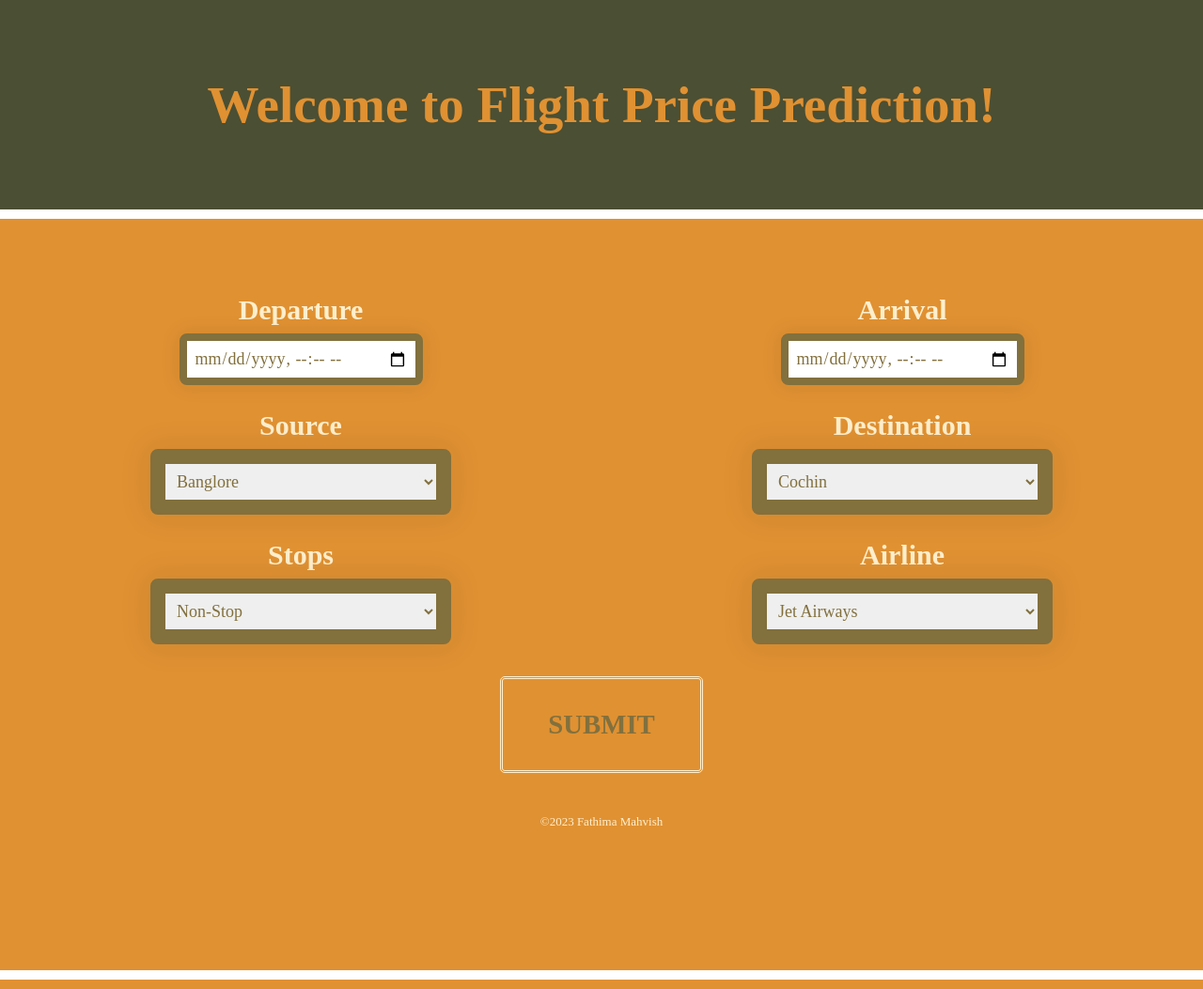
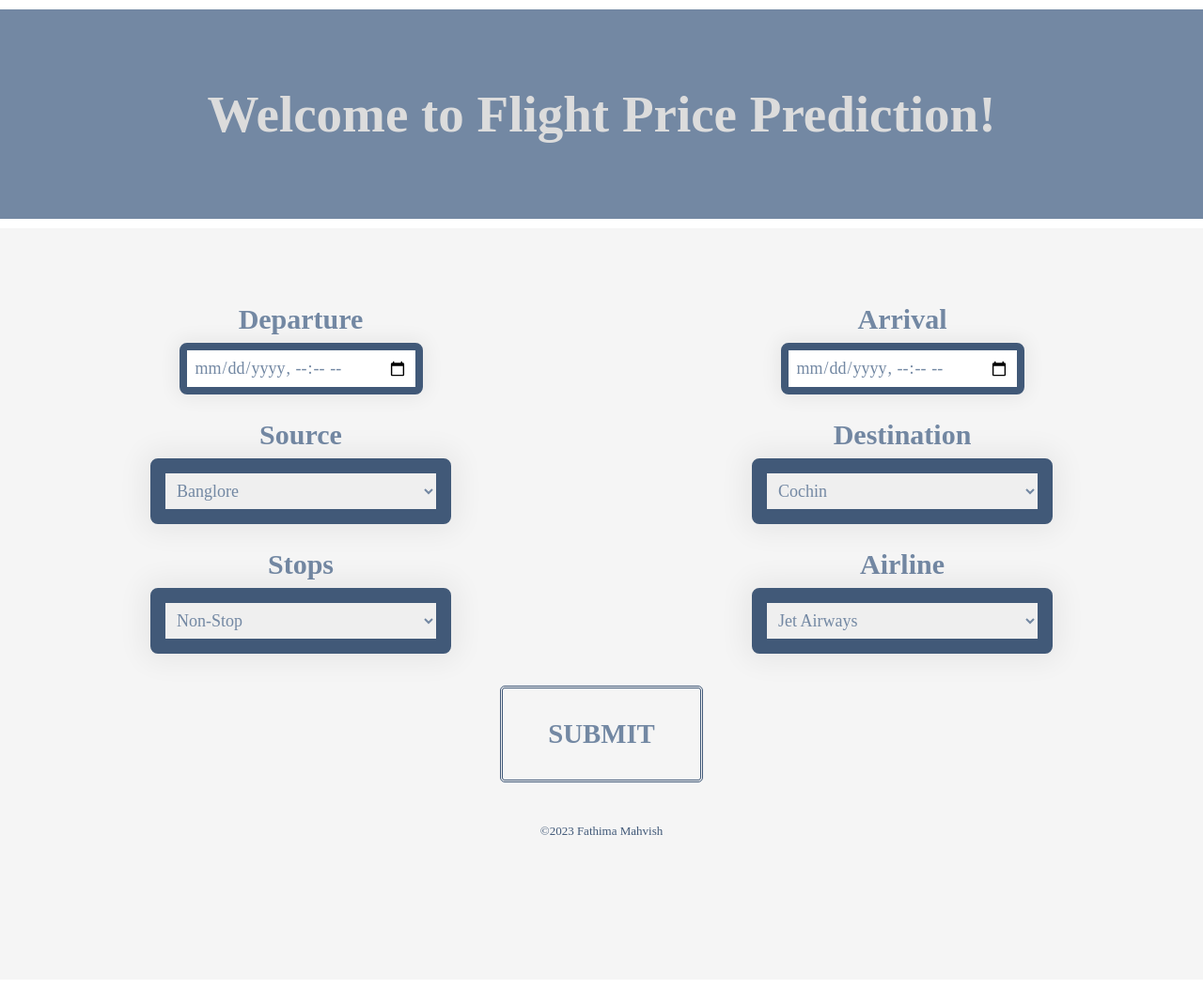
Before and after one commit to mahvishhhh/flight-price-prediction, a Flask app: page / in a window 1280 px wide. Shown: the whole page at 94% size. Run offline with Flask 3, Linux system fonts and the light colour scheme; parts of the project's set-up code (start-up, migrations or seed data) failed here and were passed over.

Commit message:
web page update

```diff
--- a/app.py
+++ b/app.py
@@ -103,7 +103,7 @@ def predict():
 
         output = round(prediction[0], 2)
 
-        return render_template("index.html", prediction_text="Your Flight price is Rs. {}".format(output))
+        return render_template("index.html", prediction_text="The predicted price for your flight is Rs. {}".format(output))
 
     return render_template("index.html")
 
--- a/static/css/styles.css
+++ b/static/css/styles.css
@@ -5,13 +5,15 @@
 
 }
 
+
+
 .head-bg{
-  background-color: #4b4f33;
+  background-color: #7388A3;
 
 }
 
 .body-bg{
-    background-color: #e09132;
+    background-color: #f5f5f5;
 }
 
 .mt-50
@@ -34,14 +36,14 @@
 }
 
 .text-clr {
-    color: #ffefcd;
+    color: #7388A3;
 }
 
 .head-style {
     font-family: 'times new roman',sans-serif ;
     font-size: 55px;
     font-weight: 600;
-    color: #e09132;
+    color: #DCDCDC;
 }
 
 .font-size {
@@ -64,10 +66,10 @@
   .input {
     padding: 0.5rem;
     margin: 0.5rem 0;
-    color:#82703d;
+    color:#7388A3;
     font-size: large;
     font-family: 'Times New Roman', sans-serif;
-    border: 0.5rem solid #82703d;
+    border: 0.5rem solid #415978;
     box-shadow: 0 0 20px 4px rgba(0, 0, 0, 0.06);
     border-radius: 0.5rem;
   }
@@ -78,19 +80,19 @@
     width: 20rem;
     padding: 0.5rem;
     margin: 0.5rem 0;
-    color:#82703d;
+    color:#7388A3;
     font-size: large;
     font-family: 'Times New Roman', sans-serif;
-    border: 1rem solid #82703d;
+    border: 1rem solid #415978;
     box-shadow: 0 0 30px 8px rgba(0, 0, 0, 0.06);
     border-radius: 0.5rem;
   }
 
 button {
   background: none;
-  border: 3px double #ffefcd;
+  border: 3px double #415978;
   border-radius: 5px;
-  color: #82703d;
+  color: #7388A3;
   display: block;
   font-family: 'times new roman',sans-serif ;
   font-size: 1.8em;
@@ -120,7 +122,7 @@ button span:after {
 }
 
 button:hover {
-    color: #4b4f33;
+    color: #415978;
   }
 
   button:hover span {
@@ -133,7 +135,7 @@ button:hover {
   }
 
   .pred-text {
-    color: #ffefcd ;
+    color: #415978 ;
     font-family: 'times new roman',sans-serif;
     font-size: 30px;
     font-weight: 800;
@@ -141,7 +143,7 @@ button:hover {
 
 
   .my-footer{
-    color: #ffefcd;
+    color: #415978;
     font-family: 'times new roman',sans-serif;
     font-size: small;
     font-weight: 500;
--- a/templates/index.html
+++ b/templates/index.html
@@ -7,7 +7,7 @@
     <link rel="stylesheet" href="static/css/styles.css">
 </head>
 <body>
-    <header class="head-bg">
+    <header class="head-bg mt-10">
 
         <h1 class="text-center head-style py-3">Welcome to Flight Price Prediction!</h1>
     </header>
```
